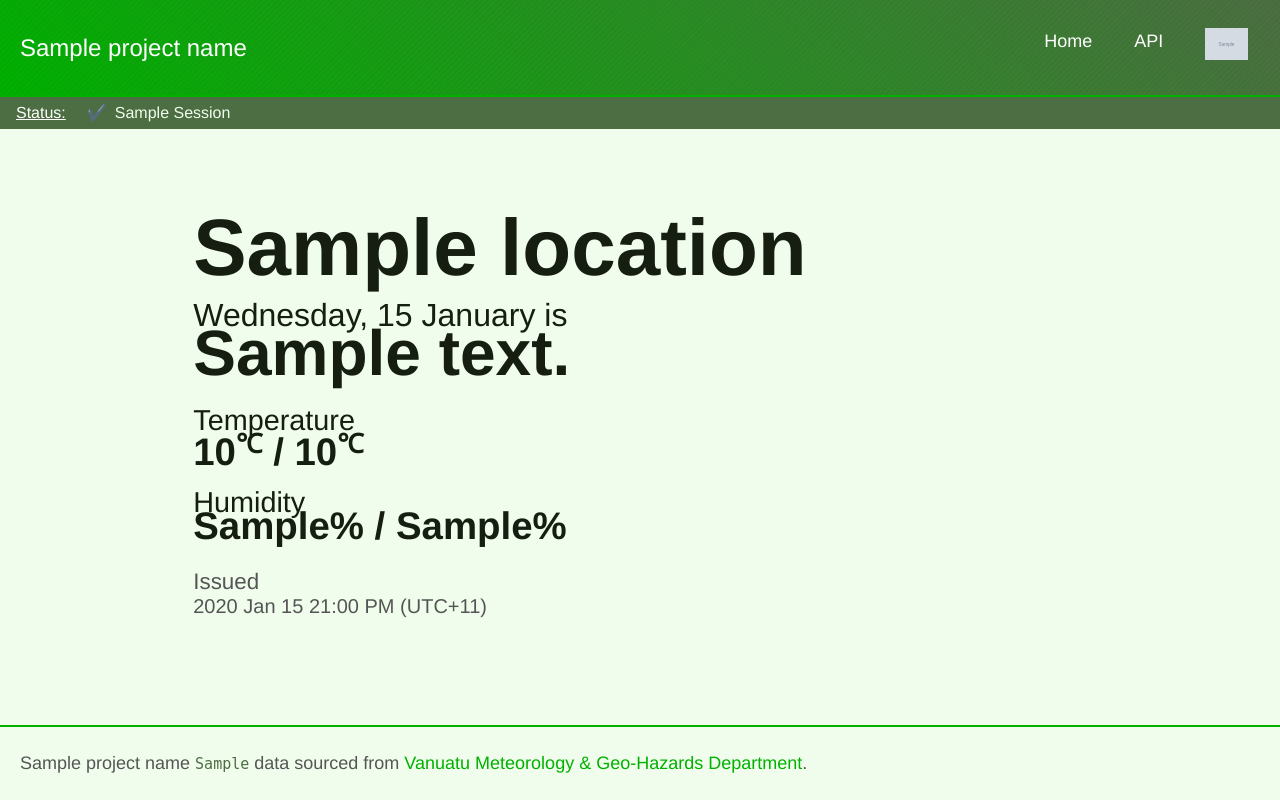
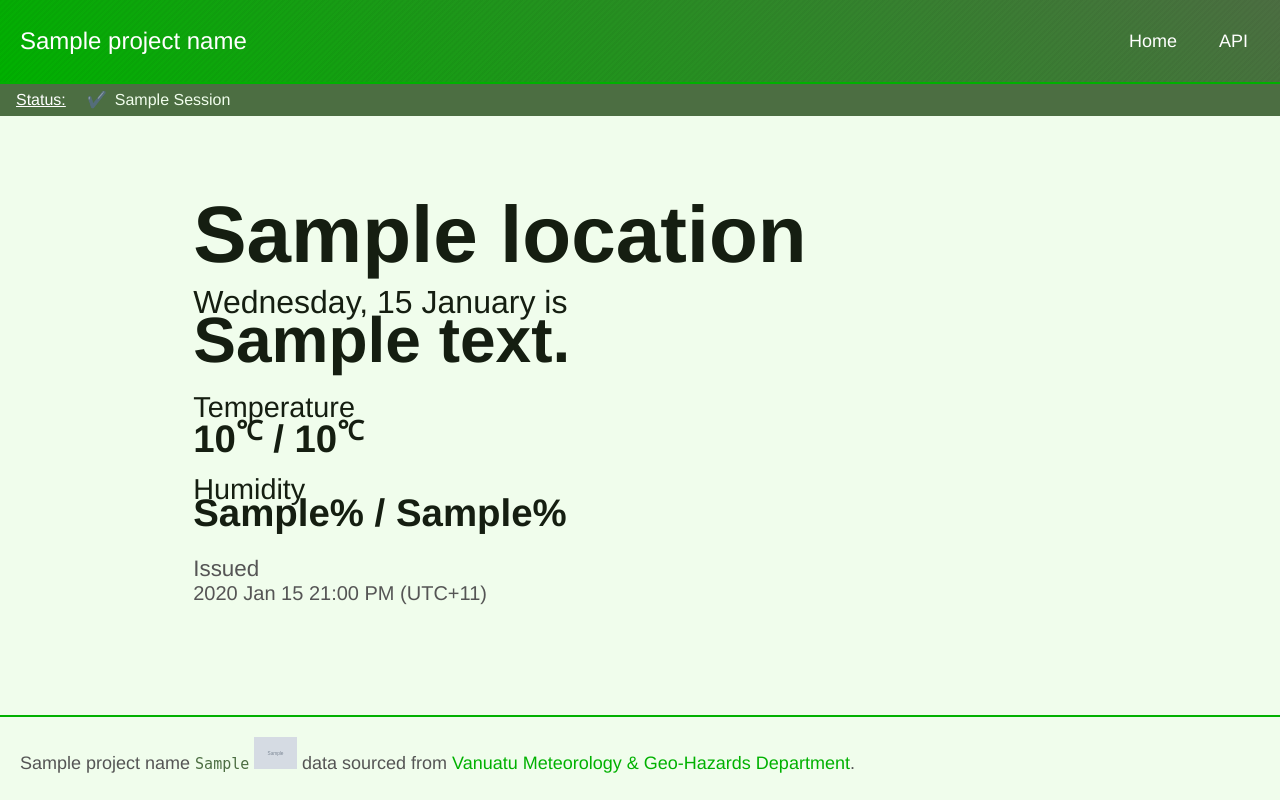
Before and after one commit to michaeltoohig/unofficial-vanuatu-weather-api, a FastAPI app: template app/templates/index.html in a window 1280 px wide. Run offline with FastAPI, Linux system fonts and the light colour scheme; the template is opened without the code that fills it: most values are stand-ins (such as "Sample title", 1, 10 or a date in 2020); grey boxes marked "Sample" are stand-in pictures; data that the repository does not hold is empty; parts of the project's set-up code (start-up, migrations or seed data) failed here and were passed over.

Commit message:
Add repo link to footer

```diff
--- a/app/static/css/main.css
+++ b/app/static/css/main.css
@@ -189,9 +189,8 @@ a.label-btn {
   padding: 5px 12px;
   list-style-type: none; }
 
-.menu li img {
+.github-icon {
   height: 2rem;
-  margin-top: 0.2rem;
 }
 
 .status-bar {
--- a/app/templates/layout.html
+++ b/app/templates/layout.html
@@ -18,7 +18,7 @@
 
 <footer class="footer">
   <div class="box">
-    {{ project_name }} <small class="project-version"><code>{{ project_version }}</code></small> data sourced from <a href="https://vmgd.gov.vu">Vanuatu Meteorology & Geo-Hazards Department</a>.
+    {{ project_name }} <small class="project-version"><code>{{ project_version }}</code></small> <a href="{{ project_repo }}" target="_blank"><img class="github-icon" src="{{ github_icon }}" /></a> data sourced from <a href="https://vmgd.gov.vu">Vanuatu Meteorology & Geo-Hazards Department</a>.
   </div>
 </footer>
 
--- a/app/templates/navbar.html
+++ b/app/templates/navbar.html
@@ -10,7 +10,6 @@
 
       <li><a href="/">Home</a></li>
       <li><a href="/docs" target="_blank">API</a></li>
-      <li><a href="{{ project_repo }}" target="_blank"><img src="{{ github_icon }}" /></a></li>
     </div>
   </ul>
 </nav>
```
